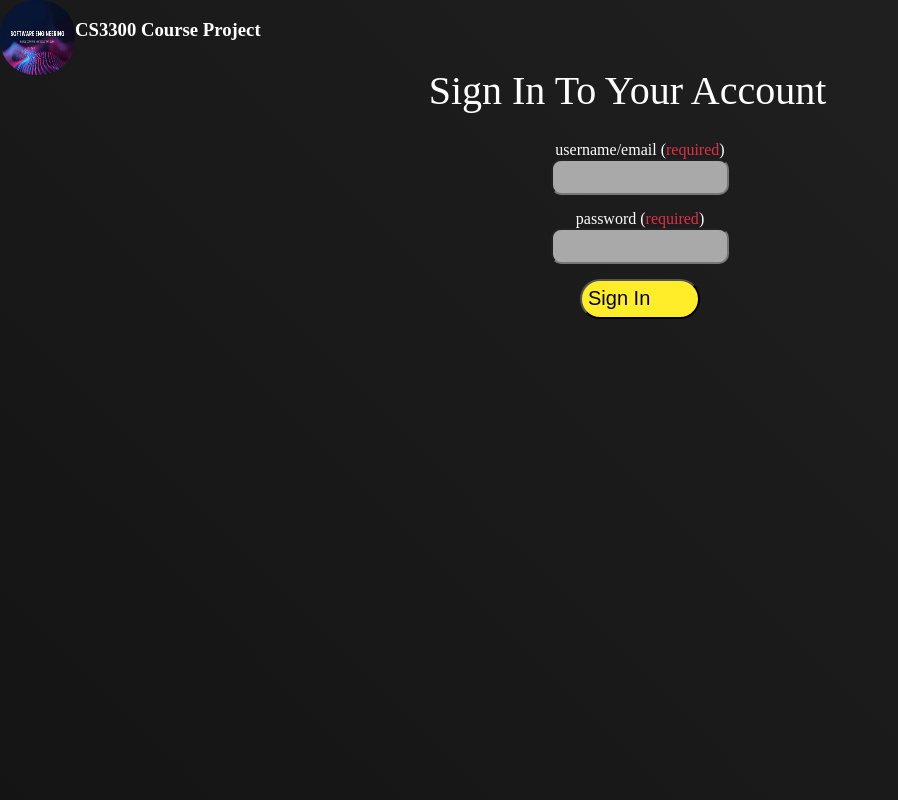
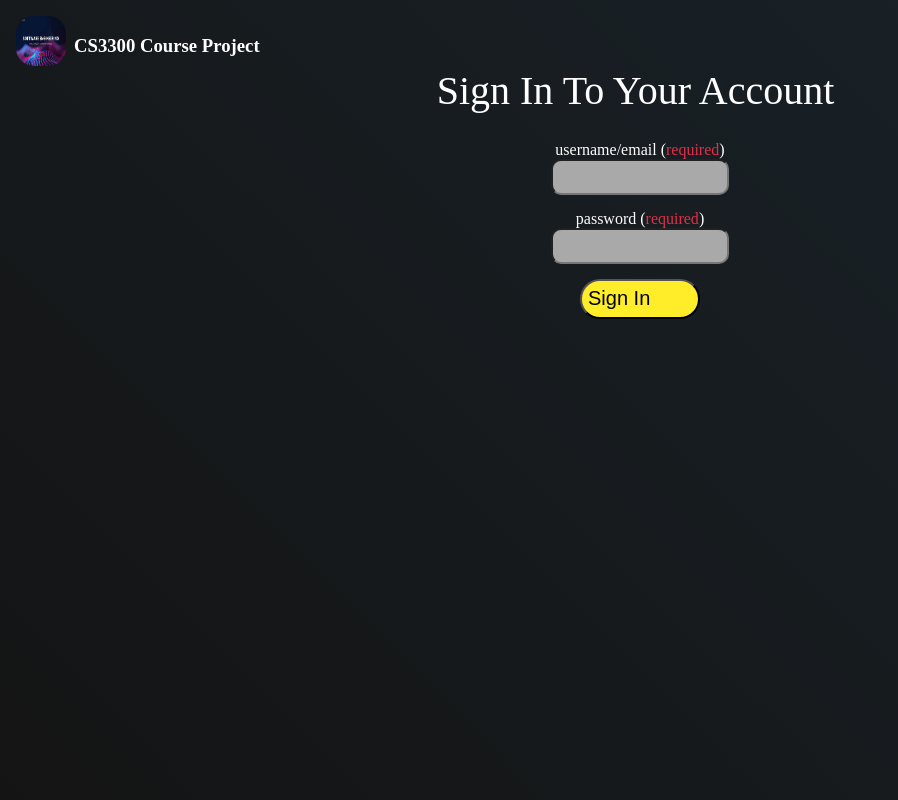
Before and after one commit to tgardne3/CS3300-Course-Project, a plain HTML site: page web_page/sign-in.html in a window 1280 px wide. Shown: the whole page, without its empty margins (0-898 px from the left). Drawn offline with Linux system fonts and the light colour scheme.

Commit message:
more css adjustments

```diff
--- a/web_page/styles.css
+++ b/web_page/styles.css
@@ -5,7 +5,7 @@
 
 /*Home Page*/
 .homepage {
-    background: linear-gradient(45deg, #141414, #222222);
+    background: linear-gradient(45deg, #141414, #19232a);
     height: 100%;
     margin: 0;
     background-repeat: no-repeat;
@@ -35,11 +35,13 @@
     display: flex;
     text-align: left;
     flex-direction: row;
+    margin: 8px;
 }
 .left-header img {
-    width: 75px;
-    height: 75px;
-    border-radius: 35px;
+    width: 50px;
+    height: 50px;
+    border-radius: 18px;
+    margin-right: 8px;
 }
 .center-header {
     text-align: center;
```
